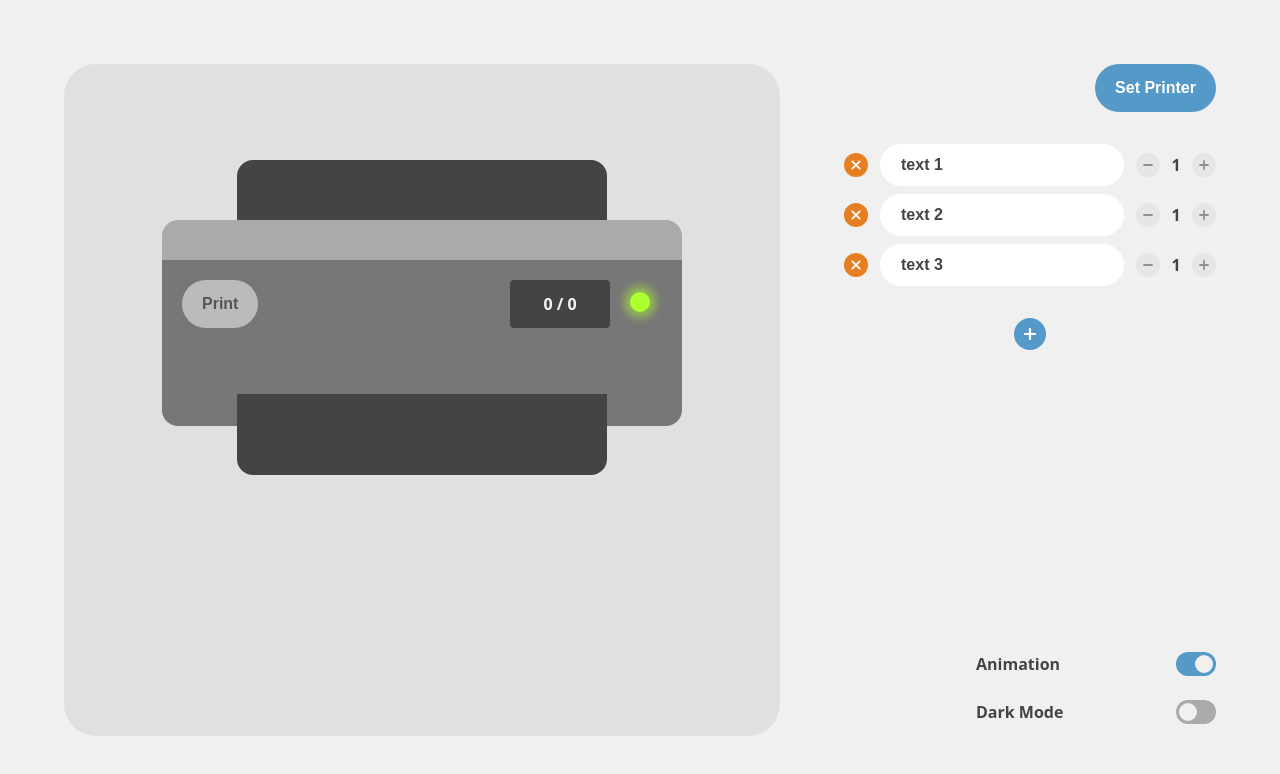
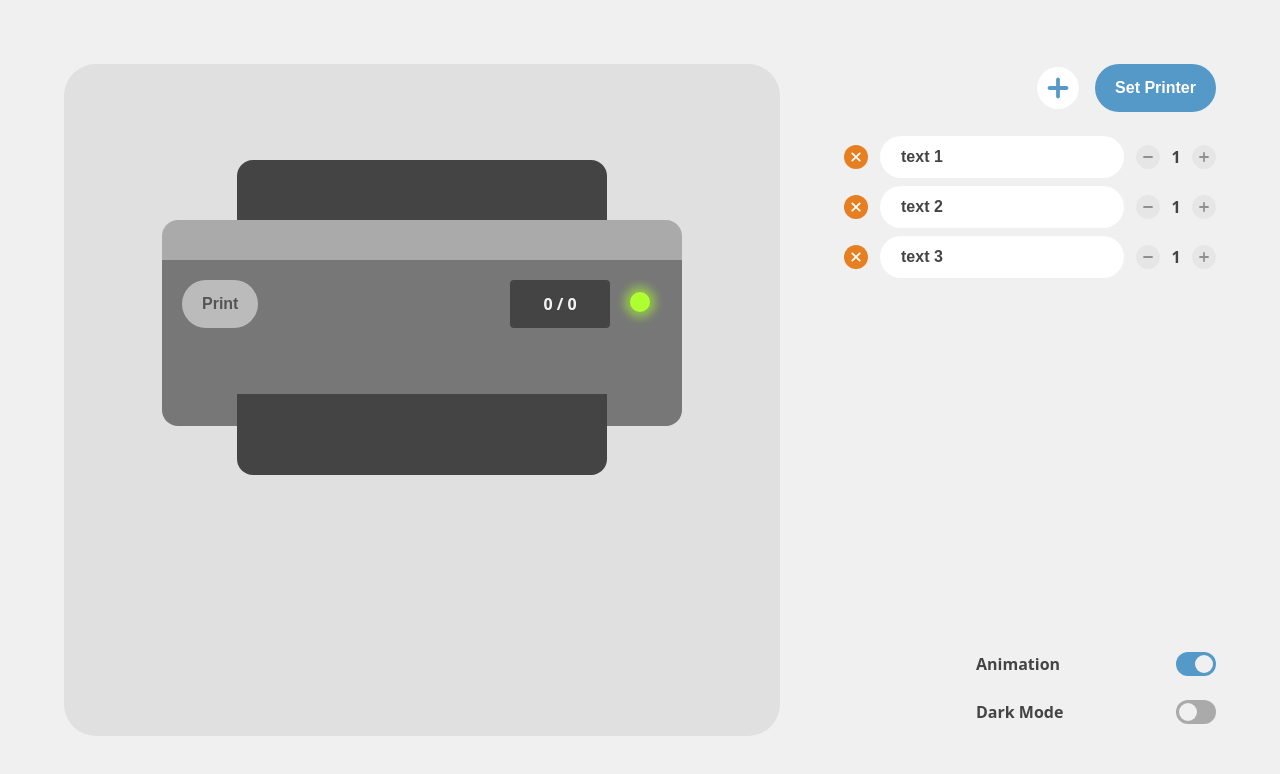
Before and after one commit to euparkn/RandomPrinter, a React (Create React App) app: page / in a window 1280 px wide. Shown: the top 774 px of the page. Built offline with nearby package versions, Linux system fonts and the light colour scheme.

Commit message:
style: Aside layout and add button (#10)

```diff
--- a/src/assets/styles/_aside.scss
+++ b/src/assets/styles/_aside.scss
@@ -1,5 +1,4 @@
 .aside,
-.aside-list,
 .aside-option {
   box-sizing: border-box;
 }
@@ -13,20 +12,18 @@
   @include FLEX_COLUMN;
   align-items: flex-end;
   justify-content: space-between;
-  .aside-list {
+  gap: 24px;
+  .aside-list-header {
     width: 100%;
-    height: 100%;
     display: flex;
-    flex-direction: column;
-    overflow: hidden;
-    align-items: flex-end;
-    margin-bottom: 50px;
-    gap: 32px;
-    .aside-list-header {
-      display: flex;
+    justify-content: flex-end;
+    align-items: center;
     gap: 16px;
+    .circle_button {
+      min-width: 42px;
+      min-height: 42px;
     }
-
+  }
   .aside-list-content {
     width: 100%;
     height: 100%;
@@ -34,12 +31,6 @@
     margin-right: -64px;
     padding-right: 64px;
     text-align: center;
-      > .circle_button {
-        margin-top: 24px;
-        min-width: 32px;
-        height: 32px;
-        padding: 6px;
-      }
     .aside-list-item {
       width: 100%;
       margin-bottom: 8px;
@@ -48,7 +39,6 @@
       gap: 12px;
     }
   }
-  }
 
   .aside-option {
     max-width: 240px;
--- a/src/components/Aside/AsideList.tsx
+++ /dev/null
@@ -1,65 +0,0 @@
-import React, { useEffect, useRef } from "react";
-
-import { useRecoilState } from "recoil";
-
-import useAsideList from "../../hooks/useAsideList";
-
-import AsideListItem from "./AsideListItem";
-import CircleButton from "../_Atoms/CircleButton";
-
-import { IAsideListItem } from "../../types/listItemTypes";
-import { printerListAtom } from "../../store";
-import { setFormatList } from "../../utils/printerUtils";
-import TextButton from "../_Atoms/TextButton";
-
-import { ReactComponent as AddIcon } from "../../assets/icons/add.svg";
-
-function AsideList() {
-  const { asideList, createListItem, updateListItem, removeListItem } =
-    useAsideList();
-
-  const [printerList, setPrinterList] = useRecoilState(printerListAtom);
-
-  const listRef = useRef<HTMLDivElement>(null);
-
-  const scroll = () => {
-    listRef.current?.scrollTo(0, listRef.current.scrollHeight);
-  };
-
-  useEffect(() => {
-    scroll();
-  }, [asideList.length]);
-
-  return (
-    <div className="aside-list">
-      <div className="aside-list-header">
-        <TextButton
-          text="Set Printer"
-          onClick={() => setPrinterList(setFormatList(asideList))}
-          backgroundColor="#5499c7"
-          color="#fff"
-        />
-      </div>
-
-      <div className="aside-list-content" ref={listRef}>
-        {asideList.map((e: IAsideListItem) => (
-          <AsideListItem
-            key={e.id}
-            id={e.id}
-            text={e.text}
-            count={e.count}
-            updateListItem={updateListItem}
-            removeListItem={removeListItem}
-          />
-        ))}
-        {asideList.length < 20 && (
-          <CircleButton onClick={createListItem} backgroundColor="#5499c7">
-            <AddIcon fill="#fff" />
-          </CircleButton>
-        )}
-      </div>
-    </div>
-  );
-}
-
-export default React.memo(AsideList);
--- a/src/components/Aside/index.tsx
+++ b/src/components/Aside/index.tsx
@@ -1,13 +1,74 @@
-import AsideList from "./AsideList";
+import React, { useEffect, useRef } from "react";
+
+import { useSetRecoilState } from "recoil";
+
+import useAsideList from "../../hooks/useAsideList";
+
+import AsideListItem from "./AsideListItem";
+import CircleButton from "../_Atoms/CircleButton";
+
+import { IAsideListItem } from "../../types/listItemTypes";
+import { printerListAtom } from "../../store";
+import { setFormatList } from "../../utils/printerUtils";
+import TextButton from "../_Atoms/TextButton";
+
+import { ReactComponent as AddIcon } from "../../assets/icons/add.svg";
 import AsideOption from "./AsideOption";
 
 function Aside() {
+  const { asideList, createListItem, updateListItem, removeListItem } =
+    useAsideList();
+
+  const setPrinterList = useSetRecoilState(printerListAtom);
+
+  const listRef = useRef<HTMLDivElement>(null);
+
+  const scroll = () => {
+    listRef.current?.scrollTo(0, listRef.current.scrollHeight);
+  };
+
+  useEffect(() => {
+    scroll();
+  }, [asideList.length]);
+
   return (
     <div className="aside">
-      <AsideList />
+      <div className="aside-list-header">
+        {asideList.length < 20 && (
+          <CircleButton onClick={createListItem} backgroundColor="#fff">
+            <AddIcon fill="#5499c7" />
+          </CircleButton>
+          // <TextButton
+          //   text="Add"
+          //   onClick={createListItem}
+          //   backgroundColor="#fff"
+          //   color="#5499c7"
+          // >
+          //   <AddIcon fill="#5499c7" />
+          // </TextButton>
+        )}
+        <TextButton
+          text="Set Printer"
+          onClick={() => setPrinterList(setFormatList(asideList))}
+          backgroundColor="#5499c7"
+          color="#fff"
+        />
+      </div>
+      <div className="aside-list-content" ref={listRef}>
+        {asideList.map((e: IAsideListItem) => (
+          <AsideListItem
+            key={e.id}
+            id={e.id}
+            text={e.text}
+            count={e.count}
+            updateListItem={updateListItem}
+            removeListItem={removeListItem}
+          />
+        ))}
+      </div>
       <AsideOption />
     </div>
   );
 }
 
-export default Aside;
+export default React.memo(Aside);
```
Lines whose indentation alone changed are shown as unchanged.
